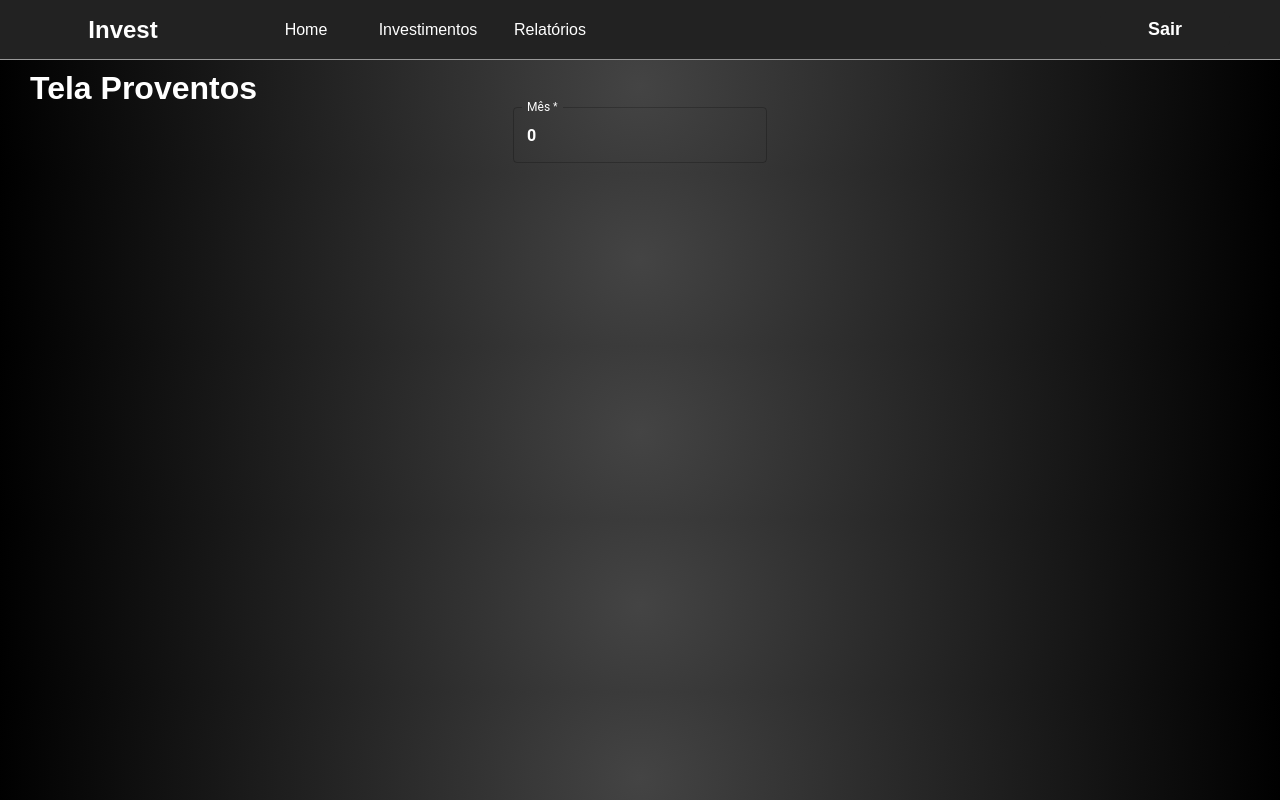
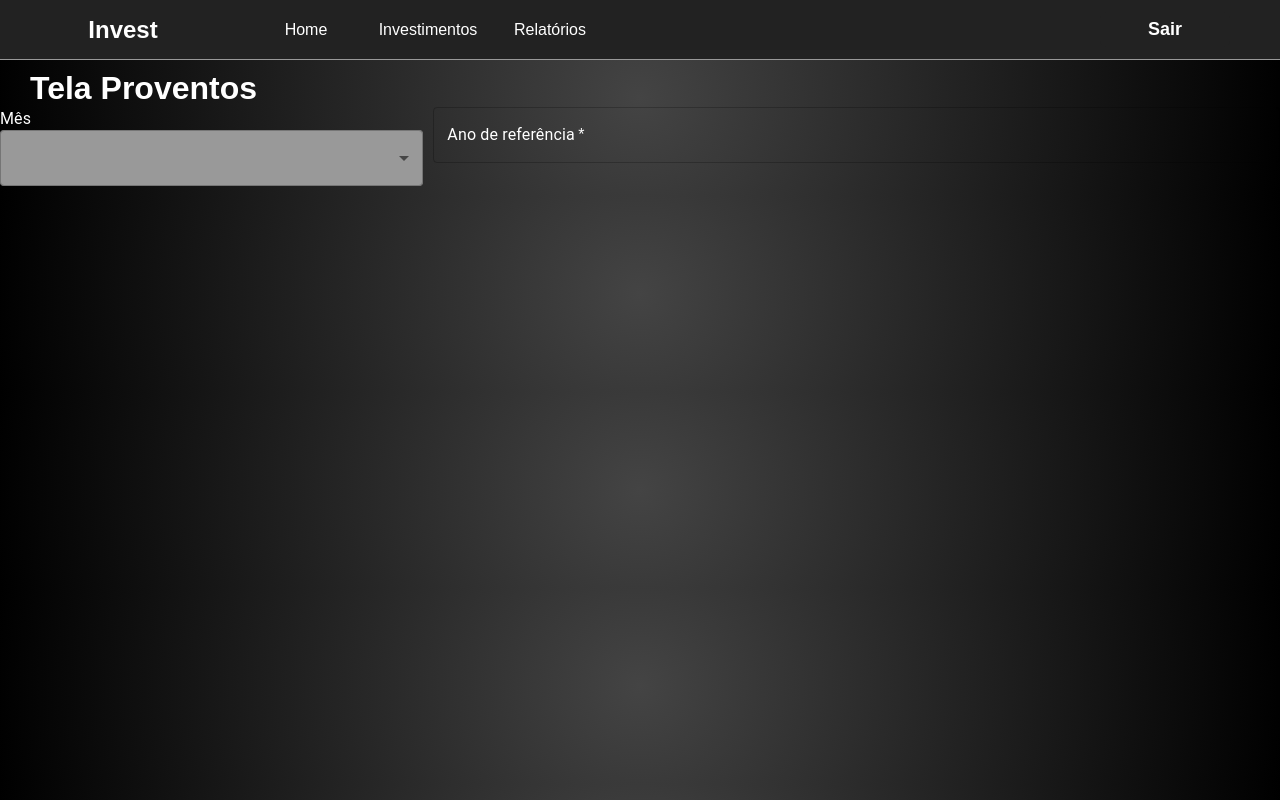
Before and after one commit to guilhermearaujo14/InvestimentoFrontEnd, a React (Vite) app: page /Proventos in a window 1280 px wide. Built offline with nearby package versions, Linux system fonts and the light colour scheme.

Commit message:
Iniciando tela de proventos

```diff
--- a/src/pages/Login/index.jsx
+++ b/src/pages/Login/index.jsx
@@ -86,7 +86,7 @@ try {
                         <p><Link to={'/cadastroUsuario'}>Não tem cadastro?</Link></p>
                     </form>
                 </div>
-                 <Link to={'/Proventos'}> Proventos</Link>
+                 {/* <Link to={'/Proventos'}> Proventos</Link> */}
             </div>
             <Carregando isOpen={isCarregando} mensagem={''}/>
             <Proventos isOpen={false} />
--- a/src/pages/Proventos/index.jsx
+++ b/src/pages/Proventos/index.jsx
@@ -1,17 +1,30 @@
-import { useEffect, useState} from 'react'
+import { useState} from 'react'
 import NavBar from '../../components/navbar'
 import './style.css';
 
 import CarregandoDados from '../../components/CarregandoDados';
 import BasicTextField from '../../components/Formulario/TextField';
+import { InputLabel, MenuItem, Select } from '@mui/material';
 
 export default function Proventos(){
-const [mes, setMes] = useState(0)
+const [mes, setMes] = useState()
+const [ano, setAno] = useState()
 
     let isCarregando = false
 
 
-
+const listaMeses = [{id:1, name:'Janeiro'},
+    {id:2, name:'Fevereiro'},
+    {id:3, name:'Março'},
+    {id:4, name:'Abril'},
+    {id:5, name:'Maio'},
+    {id:6, name:'Junho'},
+    {id:7, name:'Julho'},
+    {id:8, name:'Agosto'},
+    {id:9, name:'Setembro'},
+    {id:10, name:'Outubro'},
+    {id:11, name:'Novembro'},
+    {id:12, name:'Dezembro'}]
 
 if(isCarregando){
     return(
@@ -34,8 +47,24 @@ if(isCarregando){
 
                 </div>
                 <div className="container-proventos-table">
-                    <BasicTextField label={"Mês"} name={"mes"} required={"required"} type={"number"} value={mes} onChange={""} />
+                    <div className='container-mesRef'>
+                        <InputLabel id="MesReferencia" style={{color:'#fff'}}>Mês</InputLabel>
+                        <Select
+                        style={{width: '100%', marginBottom: '10px', color:'#fff', backgroundColor: '#999'}}
+                            labelId='MesReferencia'
+                            value={mes}
+                            onChange={(e)=>setMes(e.target.value)}>
+                            {
+                                listaMeses.map((item)=>{
+                                    return (
+                                        <MenuItem value={item.id} key={item.id}>{item.name}</MenuItem>
+                                )})
+                            }
+                            </Select>
+                    </div>
 
+
+                    <BasicTextField label={"Ano de referência"} name={"ano"} required={"required"} type={"number"} value={ano} onChange={(e)=> setAno(e.target.value)} />
                 </div>
 
             </div>
--- a/src/pages/Proventos/style.css
+++ b/src/pages/Proventos/style.css
@@ -63,6 +63,15 @@
     text-align: start;
     width: 500px;
 }
+.container-proventos-table{
+    width: 100vw;
+    display: flex;
+    flex-direction: row;
+    gap: 10px;
+}
+.container-mesRef{
+    width: 50%;
+}
 
 @media (max-width: 500px) {
     .container-cabecalho{
```
